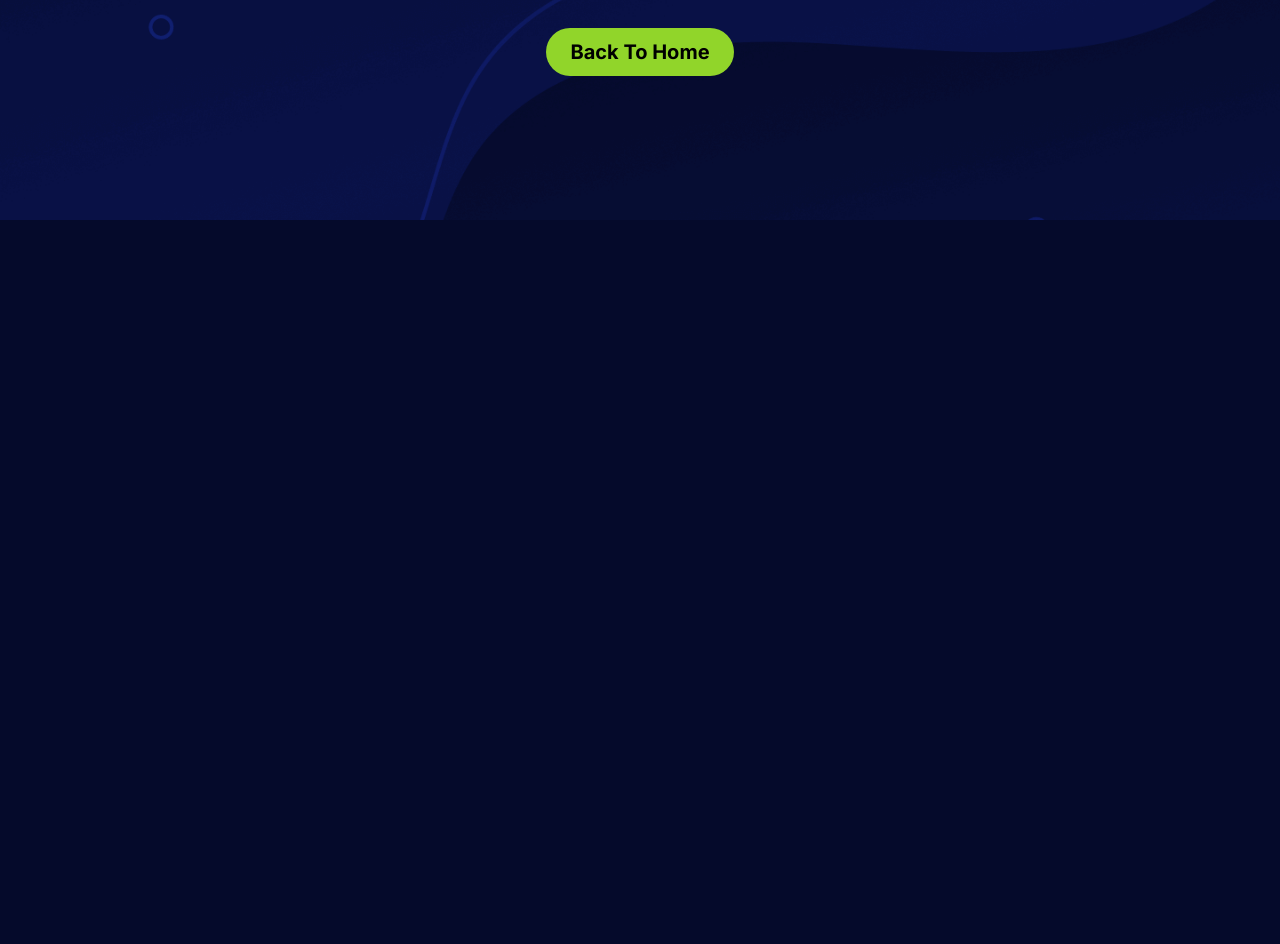
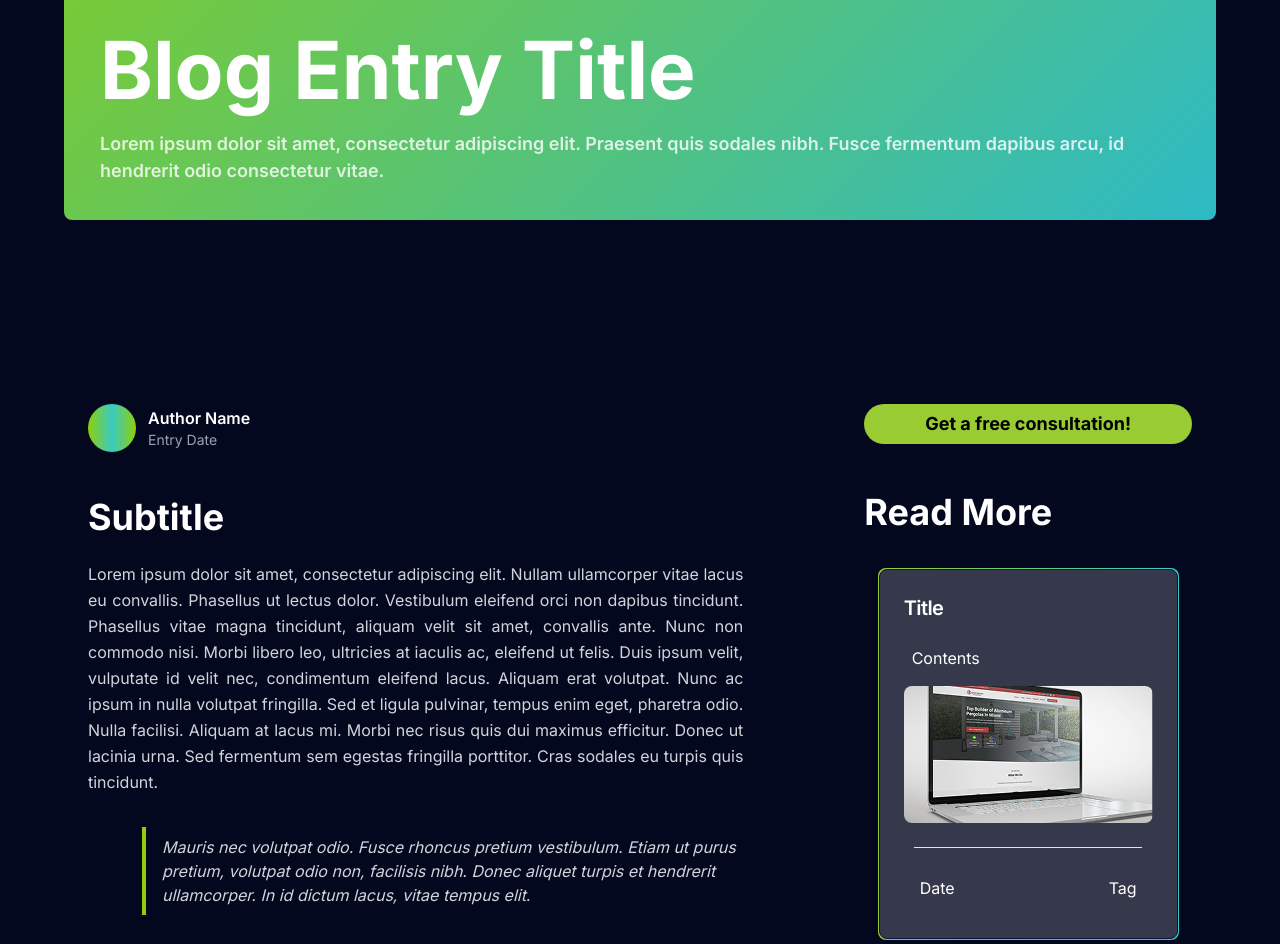
Before and after one commit to GregsonSC/test-delete, a Next.js app: page /blog/1 in a window 1280 px wide. Before the commit this address had no page. Shown: the part 580-1524 px from the top of the page. Before the commit the page ends 800 px from the top, so only its background shows below. Built offline with nearby package versions, Linux system fonts and the light colour scheme.

Commit message:
[ADD] Blog detail static

```diff
--- /dev/null
+++ b/app/blog/[blogId]/page.tsx
@@ -0,0 +1,146 @@
+import { MainLayout } from "@/presentation/templates/main-layout";
+import { Heading } from "@/presentation/atoms/heading/heading";
+import { notFound } from "next/navigation";
+import { Button } from "@/presentation/atoms/button/button";
+import { HoverCardImage } from "@/presentation/molecules/hover-card-image/hover-card-image";
+import { ScheduleFreeConsultation } from "@/presentation/organisms/layout/schedule-free-consultation";
+import { ContactInfo } from "@/presentation/molecules/contact-info/contact-info";
+
+interface BlogPost {
+  id: string;
+  title: string;
+  content: string;
+  image: string;
+  date: string;
+  tag: string;
+}
+
+async function getBlogPost(id: string): Promise<BlogPost | null> {
+  try {
+    // Datos de ejemplo para desarrollo
+    return {
+      id,
+      title: "Blog Entry Title",
+      content: "Lorem ipsum dolor sit amet, consectetur adipiscing elit. Praesent quis sodales nibh. Fusce fermentum dapibus arcu, id hendrerit odio consectetur vitae.",
+      image: "/images/marketing/mk3.png",
+      date: "June 15, 2023",
+      tag: "Marketing"
+    };
+  } catch (error) {
+    console.error("Error fetching blog post:", error);
+    return null;
+  }
+}
+
+export default async function BlogDetailPage({ params }: { params: { blogId: string } }) {
+  const blogId = params.blogId;
+  const blogPost = await getBlogPost(blogId);
+
+  if (!blogPost) {
+    notFound();
+  }
+
+  return (
+    <MainLayout>
+      {/* Hero section with gradient background */}
+      <div className="w-full pt-20 pb-16 bg-[#04081E]">
+        <div className="container mx-auto px-4">
+          {/* Gradient card with blog title */}
+          <div
+            className="w-full aspect-auto md:aspect-[16/9] max-w-6xl mx-auto rounded-lg overflow-hidden flex flex-col justify-end p-9"
+            style={{
+              background: "linear-gradient(135deg, #8ECF0A 0%, #2EBAC6 100%)",
+            }}
+          >
+            <Heading level="h1" className="text-[40px] sm:text-[50px] md:text-[60px] lg:text-[80px] font-[700] text-white ">
+              {blogPost.title}
+            </Heading>
+            <p className="text-[16px] md:text-[18px] font-[600] text-white/80 w-full">
+              {blogPost.content}
+            </p>
+          </div>
+        </div>
+      </div>
+
+      {/* Blog content section */}
+      <section className="py-16 bg-[#04081E] mb-[125px] mt-14">
+        <div className="container px-4 md:px-6 max-w-6xl mx-auto">
+          <div className="flex flex-col lg:flex-row gap-8 lg:gap-[121px]">
+            {/* Main content column */}
+            <div className="w-full lg:w-2/3">
+              {/* Author info */}
+              <div className="flex items-center gap-3 mb-[45px]">
+                <div className="w-12 h-12 rounded-full bg-gradient-to-r from-[#8ECF0A] via-[#39cac0] to-[#8ECF0A] flex items-center justify-center"></div>
+                <div className="flex flex-col">
+                  <span className="font-semibold text-white">Author Name</span>
+                  <span className="text-sm text-gray-400">Entry Date</span>
+                </div>
+              </div>
+
+              <div className="prose prose-lg prose-invert">
+                <h2 className="text-white text-4xl font-bold mb-6">Subtitle</h2>
+                <p className="text-gray-300 mb-6 leading-relaxed text-justify">
+                  Lorem ipsum dolor sit amet, consectetur adipiscing elit. Nullam ullamcorper vitae lacus eu convallis. Phasellus ut lectus dolor. Vestibulum eleifend orci non dapibus tincidunt. Phasellus vitae magna tincidunt, aliquam velit sit amet, convallis ante. Nunc non commodo nisi. Morbi libero leo, ultricies at iaculis ac, eleifend ut felis. Duis ipsum velit, vulputate id velit nec, condimentum eleifend lacus. Aliquam erat volutpat. Nunc ac ipsum in nulla volutpat fringilla. Sed et ligula pulvinar, tempus enim eget, pharetra odio. Nulla facilisi. Aliquam at lacus mi. Morbi nec risus quis dui maximus efficitur. Donec ut lacinia urna. Sed fermentum sem egestas fringilla porttitor. Cras sodales eu turpis quis tincidunt.
+                </p>
+
+                {/* Blockquote with green left border */}
+                <blockquote className="border-l-4 border-[#8ECF0A] pl-4 py-2 my-8 italic text-gray-300 ml-[54px] mb-[45px]">
+                  Mauris nec volutpat odio. Fusce rhoncus pretium vestibulum. Etiam ut purus pretium, volutpat odio non, facilisis nibh. Donec aliquet turpis et hendrerit ullamcorper. In id dictum lacus, vitae tempus elit.
+                </blockquote>
+
+                <h2 className="text-white text-4xl font-bold mb-6">Subtitle</h2>
+
+                {/* Image with gradient background */}
+                <div className="w-full aspect-video bg-gradient-to-r from-[#8ECF0A] to-[#2EBAC6] rounded-lg mb-6"></div>
+
+                <p className="text-[#D3E8A9] text-sm text-center mb-8 italic">
+                  Lorem ipsum dolor sit amet, consectetur adipiscing elit. Nullam ullamcorper vitae lacus eu convallis. Phasellus ut lectus dolor.
+                </p>
+
+                <p className="text-gray-300 mb-6 leading-relaxed text-justify">
+                  Mauris nec volutpat odio. Fusce rhoncus pretium vestibulum. Etiam ut purus pretium, volutpat odio non, facilisis nibh. Donec aliquet turpis et hendrerit ullamcorper. In id dictum lacus, vitae tempus elit. Curabitur euismod sem augue, ac pulvinar arcu egestas et. Duis viverra, ex eu imperdiet sagittis, lectus mauris pretium mi, non tempus eros nisl sed sapien. Maecenas quis lobortis lectus. In condimentum, magna at scelerisque varius, felis purus laoreet odio, vitae luctus velit mauris ut ex. Integer pharetra ex metus, ac dictum dui lobortis eget. Pellentesque id fermentum nunc. Aliquam commodo urna in magna condimentum aliquet. Nunc aliquam magna sed lobortis faucibus.
+                </p>
+
+                <p className="text-gray-300 mb-6 leading-relaxed text-justify">
+                  Etiam non est vel nunc eleifend semper. Quisque augue mauris, mollis at volutpat non, suscipit in nibh. Aliquam erat volutpat. Mauris nec volutpat odio. Fusce rhoncus pretium vestibulum. Etiam ut purus pretium, volutpat odio non, facilisis nibh. Donec aliquet turpis et hendrerit ullamcorper. In id dictum lacus, vitae tempus elit. Curabitur euismod sem augue, ac pulvinar arcu egestas et. Duis viverra, ex eu imperdiet sagittis, lectus mauris pretium mi, non tempus eros nisl sed sapien. Maecenas quis lobortis lectus. In condimentum, magna at scelerisque varius, felis purus laoreet odio, vitae luctus velit mauris ut ex.
+                </p>
+              </div>
+            </div>
+
+            {/* Sidebar column with related articles */}
+            <div className="w-full lg:w-1/3">
+              <div className="sticky top-24">
+                {/* Consultation button */}
+                <Button
+                  className="w-full rounded-full bg-[#99CC33] text-black hover:bg-[#8ab82e] hover:shadow-[0_0_15px_rgba(153,204,51,0.7)] px-8 py-3 font-bold text-lg transition-all mb-12"
+                >
+                  Get a free consultation!
+                </Button>
+
+                <h3 className="text-white text-4xl font-bold mb-9">Read More</h3>
+
+                <div className="grid grid-cols-1 sm:grid-cols-2 lg:grid-cols-1 gap-4 justify-items-center">
+                  {[1, 2, 3, 4].map((index) => (
+                    <HoverCardImage
+                      key={index}
+                      image="/images/marketing/mk3.png"
+                      title="Title"
+                      content="Contents"
+                      date="Date"
+                      tag="Tag"
+                      href={`/blog/${index}`}
+                    />
+                  ))}
+                </div>
+              </div>
+            </div>
+          </div>
+        </div>
+      </section>
+
+      {ContactInfo(1)}
+
+<ScheduleFreeConsultation />
+    </MainLayout>
+  );
+}
```
